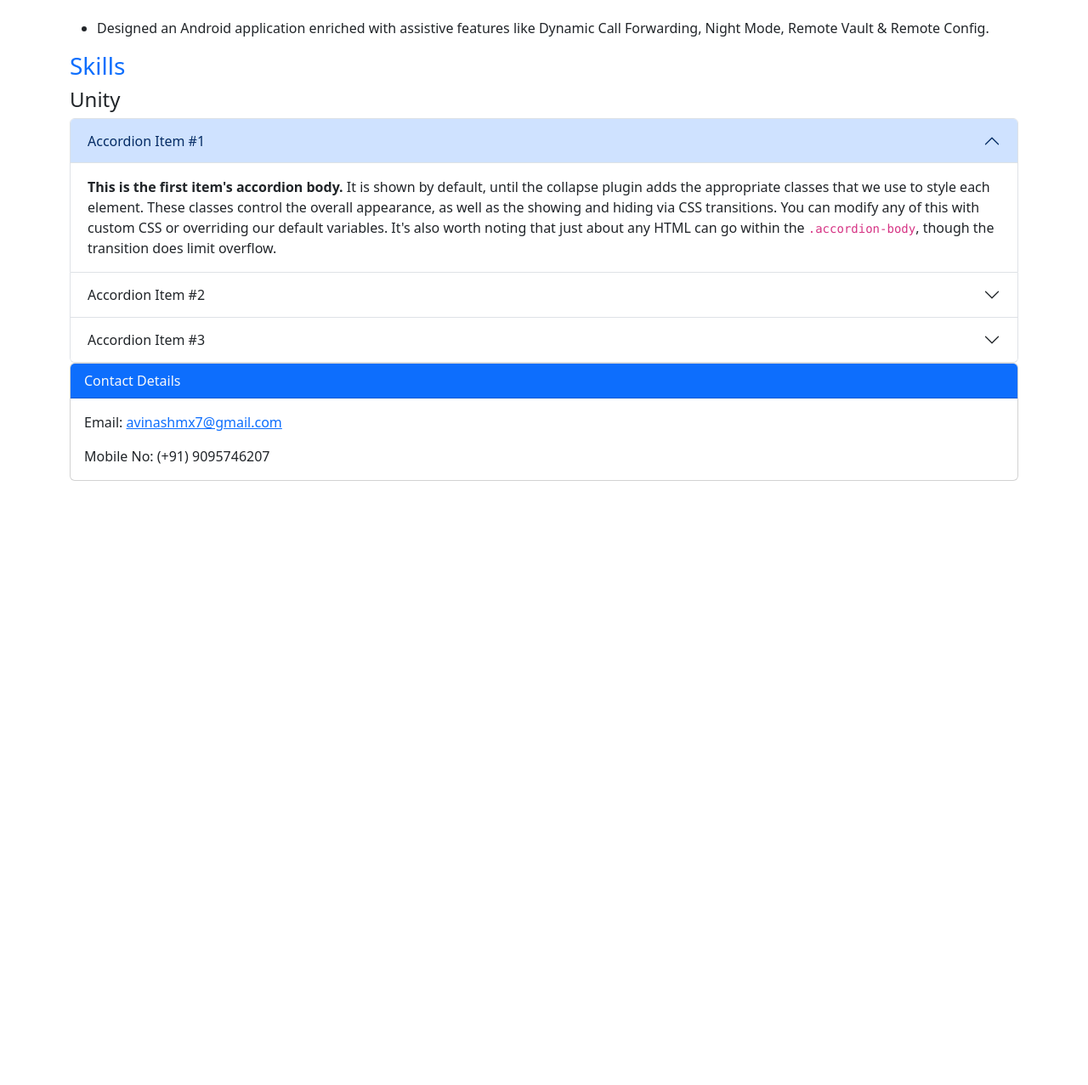
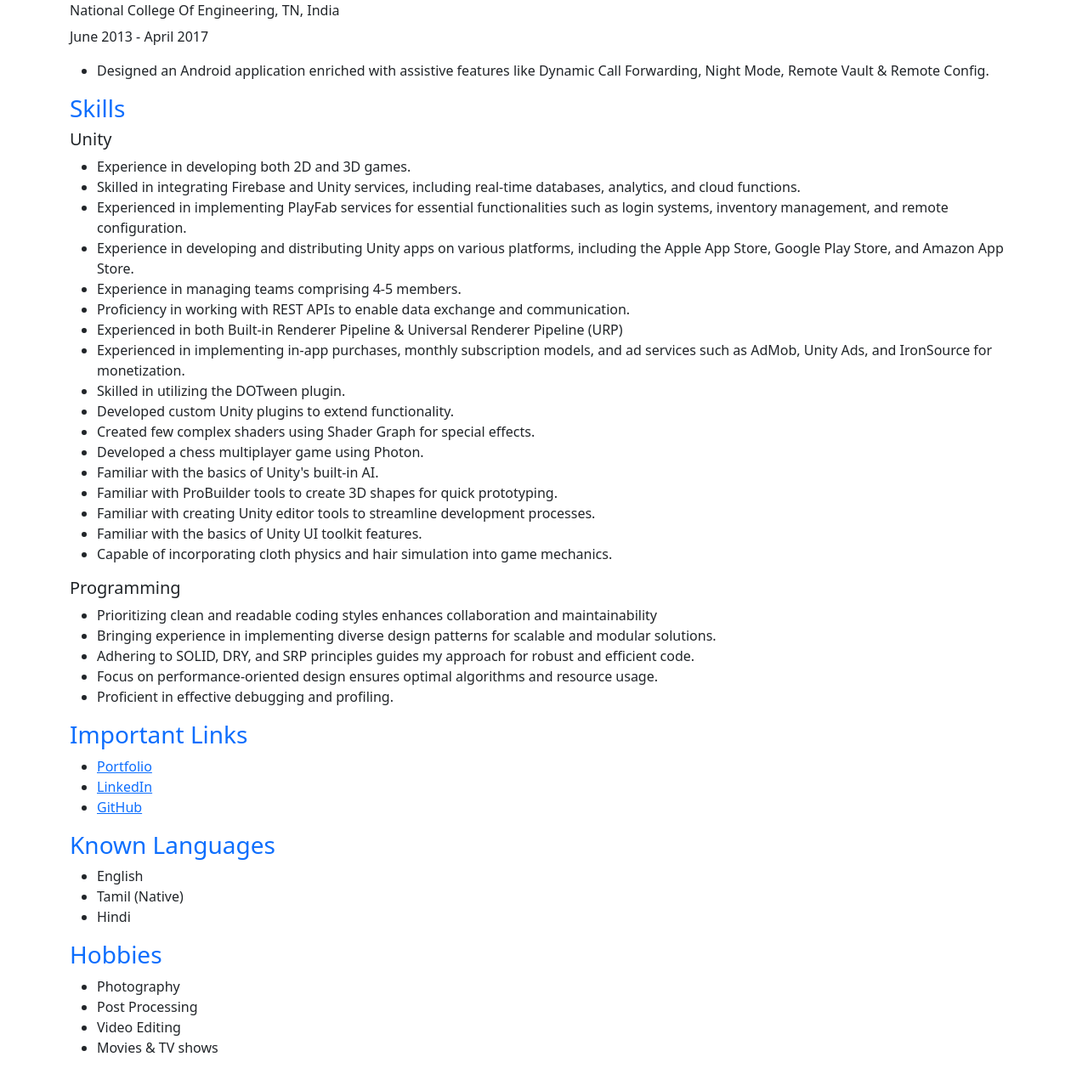
Before and after one commit to avinashmx7/avinashmx7.github.io, a plain HTML site: page resume/index.html in a window 1280 px wide. Shown: the part 1187-2464 px from the top of the page at 85% size. Before the commit the page ends 1801 px from the top, so only its background shows below. Drawn offline with nearby package versions, Linux system fonts and the light colour scheme.

Commit message:
update: resume details

```diff
--- a/resume/index.html
+++ b/resume/index.html
@@ -18,31 +18,30 @@
 
     <div class="container">
         <br>
-        <h1 class="display-3 d-flex justify-content-center">
-            Avinash's Portfolio
-        </h1>
+        <h1 class="text-primary display-1 d-flex justify-content-center fw-bold">AVINASH A</h1>
+        <P class="text-secondary d-flex justify-content-center">avinashmx7@gmail.com | 9095746207 | Mumbai, India</P>
         <br>
 
         <!-- SUMMARY -->
 
-        <h3 class="text-primary">Summary</h3>
+        <h3 class="text-primary">Professional Summary</h3>
         <p>
             Experienced Senior Unity Developer proficient in both 2D and 3D game development, with a proven track record
             of successfully managing small teams. Adept at optimizing game performance, implementing complex gameplay
             mechanics, and delivering high-quality gaming experiences. Actively seeking opportunities to apply my
-            expertise, expand my knowledge, and contribute to the company’s success.
+            expertise, expand my knowledge, and contribute to the company's success.
         </p>
 
-        <!-- EMPLOYMENT HISTORY -->
+        <!-- WORK EXPERIENCE -->
 
 
-        <h3 class="text-primary">Employment History</h3>
+        <h3 class="text-primary ">Work Experience</h3>
 
         <!-- JUEGO STUDIOS PRIVATE LIMITED -->
 
 
-        <h4 class="">Senior Software Engineer</h4>
-        <h5 class="">Juego Studios Private Limited, Bangalore, India</h5>
+        <h5>Senior Software Engineer | Unity Developer</h5>
+        <h6>Juego Studios Private Limited, Bangalore, India</h6>
         <p>Dec 2020 - Present</p>
 
         <ul>
@@ -56,8 +55,8 @@
         <!-- IDZ DIGITAL PRIVATE LIMITED -->
 
         <br>
-        <h4 class="">Senior Unity Game Developer</h4>
-        <h5 class="">IDZ Digital Private Limited, Mumbai, India</h5>
+        <h5 class="">Senior Unity Game Developer</h5>
+        <h6 class="">IDZ Digital Private Limited, Mumbai, India</h6>
         <p>Jun, 2018 - Dec, 2022</p>
 
         <ul>
@@ -87,8 +86,8 @@
         <!-- FREELANCING -->
 
         <br>
-        <h4 class="">Android Developer</h4>
-        <h5 class="">Freelancing</h5>
+        <h5 class="">Android Developer</h5>
+        <h6 class="">Freelancing</h6>
         <p>Jun, 2017 - May, 2018</p>
 
         <ul>
@@ -96,15 +95,15 @@
                 few utility applications.</li>
         </ul>
 
-        <!-- END EMPLOYMENT HISTORY -->
+        <!-- END WORK EXPERIENCE -->
 
 
         <!-- EDUCATION -->
 
         <h3 class="text-primary">Education</h3>
-        <h5>National College Of Engineering, TN, India</h5>
-        <b>June 2013 - April 2017</b>
-        <br><br>
+        <h5>B.E Computer Science</h5>
+        <h6>National College Of Engineering, TN, India</h6>
+        <p>June 2013 - April 2017</p>
 
         <ul>
             <li>Designed an Android application enriched with assistive features like Dynamic Call Forwarding, Night
@@ -117,92 +116,89 @@
         <!-- SKILLS -->
 
         <h3 class="text-primary">Skills</h3>
+        <h5>Unity</h5>
+        <ul>
+            <li>Experience in developing both 2D and 3D games.</li>
+            <li> Skilled in integrating Firebase and Unity services, including real-time databases, analytics, and
+                cloud
+                functions.</li>
+            <li>Experienced in implementing PlayFab services for essential functionalities such as login systems,
+                inventory management, and remote configuration.</li>
+            <li>Experience in developing and distributing Unity apps on various platforms, including the Apple App
+                Store, Google Play Store, and Amazon App Store.</li>
+            <li> Experience in managing teams comprising 4-5 members.</li>
+            <li> Proficiency in working with REST APIs to enable data exchange and communication.</li>
+            <li> Experienced in both Built-in Renderer Pipeline & Universal Renderer Pipeline (URP)</li>
+            <li> Experienced in implementing in-app purchases, monthly subscription models, and ad services such as
+                AdMob, Unity Ads, and IronSource for monetization.</li>
+            <li> Skilled in utilizing the DOTween plugin.</li>
+            <li> Developed custom Unity plugins to extend functionality.</li>
+            <li> Created few complex shaders using Shader Graph for special effects.</li>
+            <li> Developed a chess multiplayer game using Photon.</li>
+            <li> Familiar with the basics of Unity's built-in AI.</li>
+            <li> Familiar with ProBuilder tools to create 3D shapes for quick prototyping.</li>
+            <li> Familiar with creating Unity editor tools to streamline development processes.</li>
+            <li> Familiar with the basics of Unity UI toolkit features.</li>
+            <li> Capable of incorporating cloth physics and hair simulation into game mechanics.</li>
+        </ul>
 
-        <h4>Unity</h4>
-        <div class="accordion" id="skills">
-            <div class="accordion-item">
-                <h2 class="accordion-header">
-                    <button class="accordion-button" type="button" data-bs-toggle="collapse"
-                        data-bs-target="#collapseOne" aria-expanded="true" aria-controls="collapseOne">
-                        Accordion Item #1
-                    </button>
-                </h2>
-                <div id="collapseOne" class="accordion-collapse collapse show" data-bs-parent="#accordionExample">
-                    <div class="accordion-body">
-                        <strong>This is the first item's accordion body.</strong> It is shown by default, until the
-                        collapse plugin adds the appropriate classes that we use to style each element. These
-                        classes
-                        control the overall appearance, as well as the showing and hiding via CSS transitions. You
-                        can
-                        modify any of this with custom CSS or overriding our default variables. It's also worth
-                        noting
-                        that just about any HTML can go within the <code>.accordion-body</code>, though the
-                        transition
-                        does limit overflow.
-                    </div>
-                </div>
-            </div>
-            <div class="accordion-item">
-                <h2 class="accordion-header">
-                    <button class="accordion-button collapsed" type="button" data-bs-toggle="collapse"
-                        data-bs-target="#collapseTwo" aria-expanded="false" aria-controls="collapseTwo">
-                        Accordion Item #2
-                    </button>
-                </h2>
-                <div id="collapseTwo" class="accordion-collapse collapse" data-bs-parent="#accordionExample">
-                    <div class="accordion-body">
-                        <strong>This is the second item's accordion body.</strong> It is hidden by default, until
-                        the
-                        collapse plugin adds the appropriate classes that we use to style each element. These
-                        classes
-                        control the overall appearance, as well as the showing and hiding via CSS transitions. You
-                        can
-                        modify any of this with custom CSS or overriding our default variables. It's also worth
-                        noting
-                        that just about any HTML can go within the <code>.accordion-body</code>, though the
-                        transition
-                        does limit overflow.
-                    </div>
-                </div>
-            </div>
-            <div class="accordion-item">
-                <h2 class="accordion-header">
-                    <button class="accordion-button collapsed" type="button" data-bs-toggle="collapse"
-                        data-bs-target="#collapseThree" aria-expanded="false" aria-controls="collapseThree">
-                        Accordion Item #3
-                    </button>
-                </h2>
-                <div id="collapseThree" class="accordion-collapse collapse" data-bs-parent="#accordionExample">
-                    <div class="accordion-body">
-                        <strong>This is the third item's accordion body.</strong> It is hidden by default, until the
-                        collapse plugin adds the appropriate classes that we use to style each element. These
-                        classes
-                        control the overall appearance, as well as the showing and hiding via CSS transitions. You
-                        can
-                        modify any of this with custom CSS or overriding our default variables. It's also worth
-                        noting
-                        that just about any HTML can go within the <code>.accordion-body</code>, though the
-                        transition
-                        does limit overflow.
-                    </div>
-                </div>
-            </div>
-        </div>
+        <h5>Programming</h5>
+        <ul>
+            <li>Prioritizing clean and readable coding styles enhances collaboration and maintainability</li>
+            <li>Bringing experience in implementing diverse design patterns for scalable and modular solutions.</li>
+            <li>Adhering to SOLID, DRY, and SRP principles guides my approach for robust and efficient code.</li>
+            <li>Focus on performance-oriented design ensures optimal algorithms and resource usage.</li>
+            <li>Proficient in effective debugging and profiling.</li>
+        </ul>
 
         <!-- END SKILLS -->
 
+        <!-- IMPORTANT LINKS -->
+        <h3 class="text-primary">Important Links</h3>
+        <ul>
+            <li><a href="https://avinashmx7.github.io/">Portfolio</a></li>
+            <li><a href="https://www.linkedin.com/in/avinash16121995/">LinkedIn</a></li>
+            <li><a href="https://github.com/avinashmx7">GitHub</a></li>
+        </ul>
+
+        <!-- END IMPORTANT LINKS -->
+
+
+        <!-- KNOWN LANGUAGES -->
+
+        <h3 class="text-primary">Known Languages</h3>
+        <ul>
+            <li>English</li>
+            <li>Tamil (Native)</li>
+            <li>Hindi</li>
+        </ul>
+
+        <!-- END KNOWN LANGUAGES -->
+
+        <!-- HOBBIES -->
+
+        <h3 class="text-primary">Hobbies</h3>
+        <ul>
+            <li>Photography</li>
+            <li>Post Processing</li>
+            <li>Video Editing</li>
+            <li>Movies & TV shows</li>
+        </ul>
+
+        <!-- END HOBBIES -->
 
 
         <!-- CONTACT DETAILS -->
-        <div class="justify-content-center">
+        <!-- <div class=" justify-content-center">
                     <div class="card">
                         <div class="card-header bg-primary text-light">Contact Details</div>
                         <div class="card-body">
-                    <p class="card-text">Email: <a href="mailto:avinashmx7@gmail.com">avinashmx7@gmail.com</a></p>
+                            <p class="card-text">Email: <a href="mailto:avinashmx7@gmail.com">avinashmx7@gmail.com</a>
+                            </p>
                             <p class="card-text">Mobile No: (+91) 9095746207</p>
                         </div>
                     </div>
-        </div>
+                </div> -->
         <!-- END CONTACT DETAILS -->
 
         <br><br>
```
Lines whose indentation alone changed are shown as unchanged.
